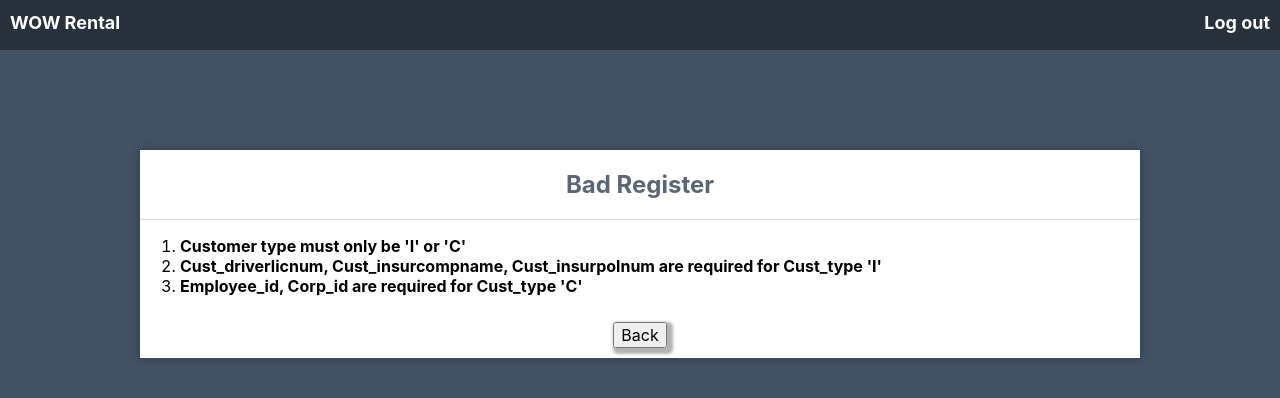
After one commit to lijerrymagic/proj_p2, a Flask app: page /cust_type_msg in a window 1280 px wide. The commit adds this page. Shown: the top 398 px of the page. Run offline with Flask 2, Linux system fonts and the light colour scheme.

Commit message:
add cust_type msg

```diff
--- /dev/null
+++ b/app_module/templates/cust_type_msg.html
@@ -0,0 +1,26 @@
+<!DOCTYPE html>
+<html lang="en">
+<head>
+    <meta charset="UTF-8">
+    <title>WOW Cust_type</title>
+    <link rel="stylesheet" href="../static/index.css">
+    <link rel="stylesheet" href="https://use.fontawesome.com/releases/v5.7.1/css/all.css">
+</head>
+<body>
+    <div class="navbar">
+        <a href="/index" style="text-decoration:none"><h1>WOW Rental</h1></a>
+        <a href="/logout" style="text-decoration:none; padding-right: 10px"><h1>Log out</h1></a>
+    </div>
+    <div class="main">
+        <h1>Bad Register</h1>
+        <ol>
+           <li><b>Customer type must only be 'I' or 'C'</b></li>
+           <li><b>Cust_driverlicnum, Cust_insurcompname, Cust_insurpolnum are required for Cust_type 'I'</b></li>
+           <li><b>Employee_id, Corp_id are required for Cust_type 'C'</b></li>
+        </ol>
+        <div class="vehicle_buttons">
+          <a class="button" href="{{ url_for('register') }}"><button>Back</button></a>
+        </div>
+    <div>
+</body>
+</html>
--- a/app_module/templates/man_delete.html
+++ b/app_module/templates/man_delete.html
@@ -2,7 +2,7 @@
 <html lang="en">
 <head>
     <meta charset="UTF-8">
-    <title>WOW Man_Vehicles</title>
+    <title>WOW Man_Delete</title>
     <link rel="stylesheet" href="../static/index.css">
     <link rel="stylesheet" href="https://use.fontawesome.com/releases/v5.7.1/css/all.css">
 </head>
--- a/app_module/views.py
+++ b/app_module/views.py
@@ -99,6 +99,9 @@ def register():
     employee_id = request.form['emp_id']
     corp_id = request.form.get('corporations')
 
+    if cust_type not in ("I", "C"):
+        return redirect(url_for("cust_type_msg"))
+
     encrypted_password = encrypt(password)
 
     # TODO post save to db
@@ -107,13 +110,22 @@ def register():
     cust_id = insert_customer(
         Customer("I", first_name, last_name, email, phone_num, addr_id, username, encrypted_password))
     if cust_type == "I":
+        if cust_driverlicnum =='' or  cust_insurcompname =='' or cust_insurpolnum =='':
+            return redirect(url_for("cust_type_msg"))
         individual_obj = Individual(cust_id, cust_driverlicnum, cust_insurcompname, cust_insurpolnum, cust_type)
         insert_individual(individual_obj)
     elif cust_type == "C":
+        if employee_id =='' or  corp_id =='':
+            return redirect(url_for("cust_type_msg"))
         corporate_obj = Corporate(cust_id, employee_id, corp_id, cust_type)
         insert_corporate(corporate_obj)
 
     return redirect(url_for("login"), code=303)
+
+
+@app.route('/cust_type_msg', methods=['GET'])
+def cust_type_msg():
+    return render_template("cust_type_msg.html")
 
 
 @app.route('/corp_register', methods=['GET', 'POST'])
```
